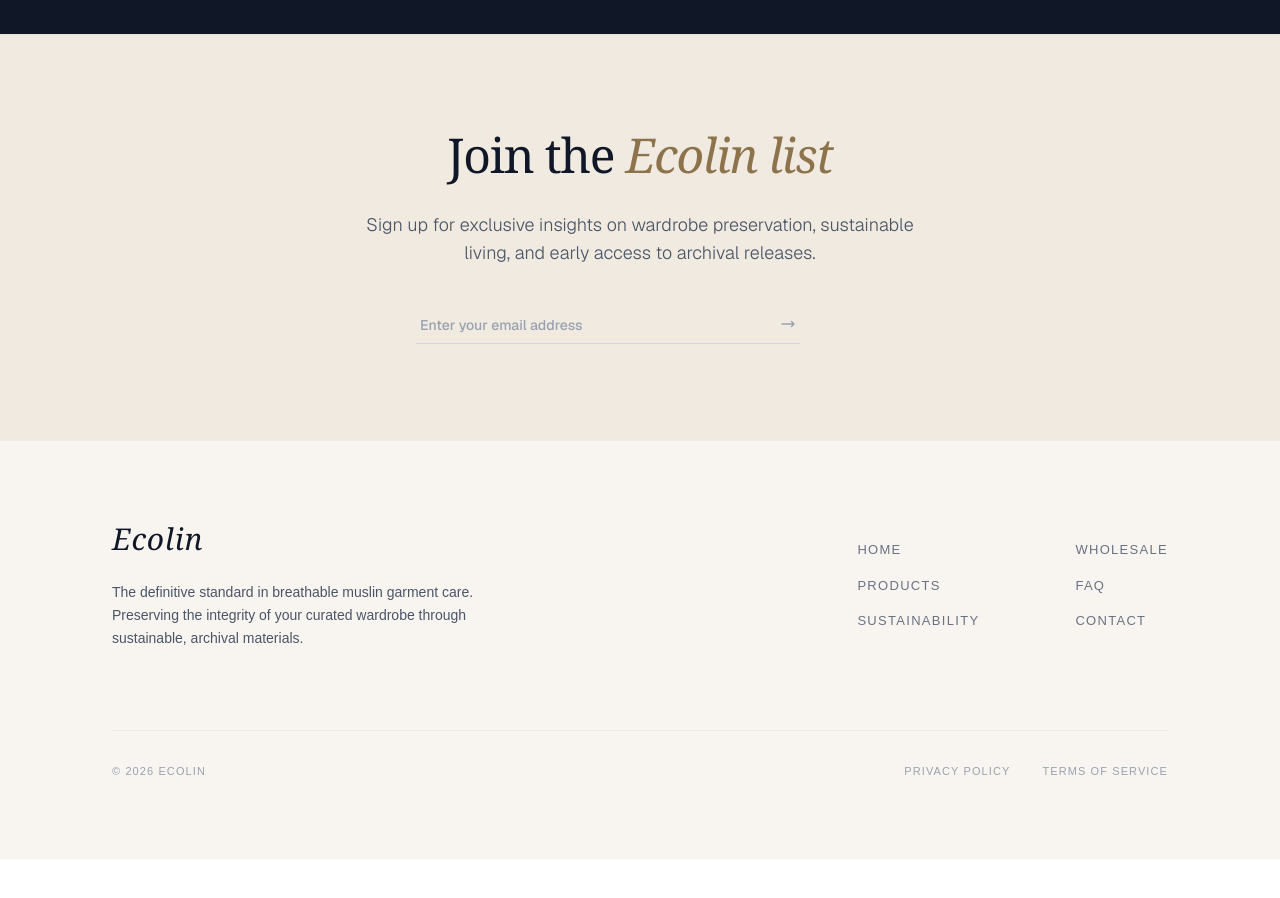
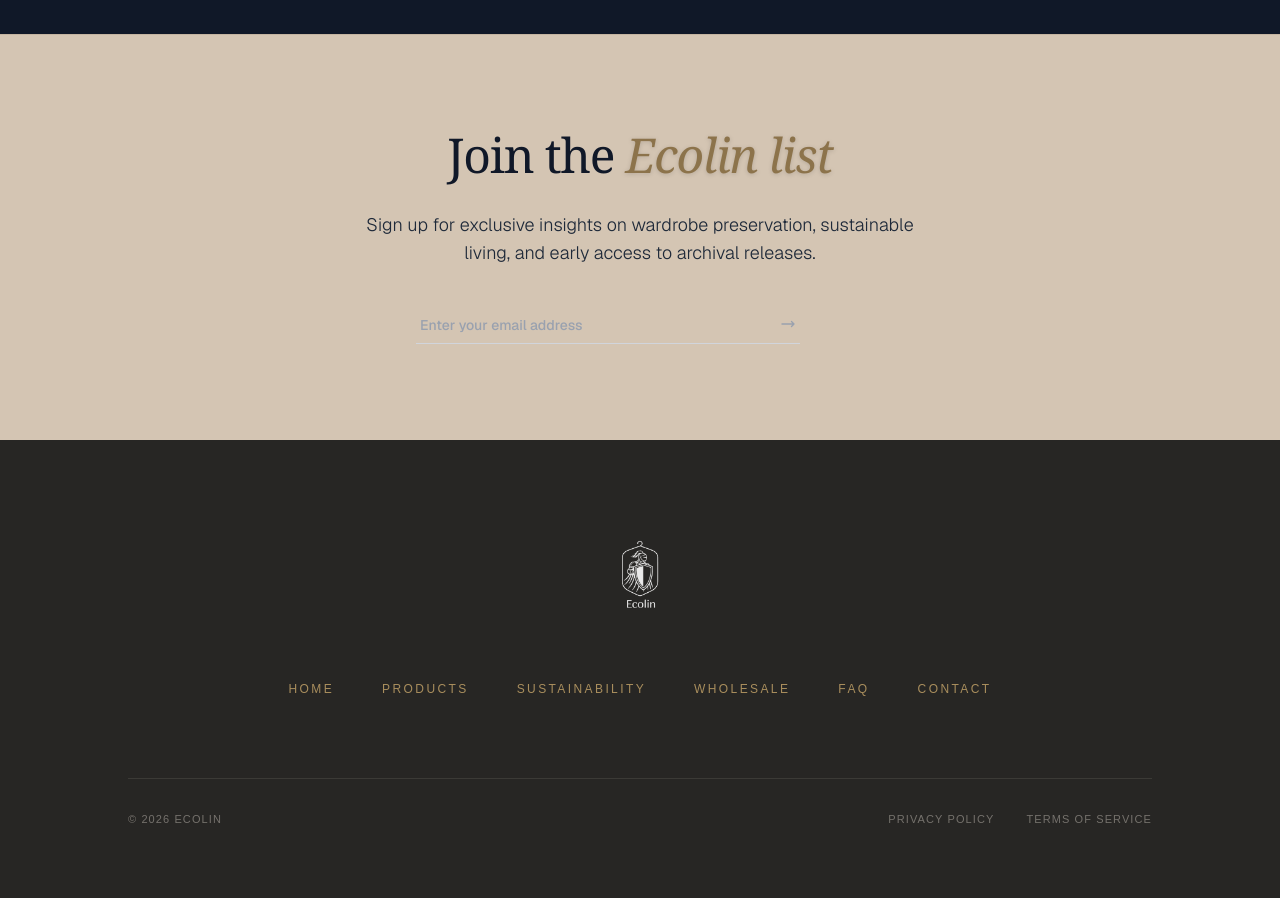
Before and after one commit to BraveBenny/Ecolin, a Next.js app: page / in a window 1280 px wide. Shown: the part 3340-4238 px from the top of the page. Before the commit the page ends 4199 px from the top, so only its background shows below. Built offline with nearby package versions, Linux system fonts and the light colour scheme.

Commit message:
feat: Redesign footer with a dark theme and apply visual enhancements, including an animation, to various homepage sections.

```diff
--- a/src/app/page.tsx
+++ b/src/app/page.tsx
@@ -102,7 +102,7 @@
                             THE SIGNATURE SUIT COVER
                         </h3>
                         <h2 className="text-4xl md:text-5xl lg:text-6xl font-light text-gray-900 leading-[1.2] font-serif">
-                            Uncompromising Protection for <span className="italic text-[#8C734B]">Timeless</span> Elegance
+                            Uncompromising Protection for <span className="relative inline-block italic text-[#8C734B] animate-[pulse_4s_ease-in-out_infinite] drop-shadow-[0_0_8px_rgba(140,115,75,0.3)]">Timeless</span> Elegance
                         </h2>
                         <p className="text-gray-600 leading-relaxed font-light text-lg lg:text-xl pb-6">
                             Engineered for longevity. Our signature suit cover features a sheer organza window for effortless wardrobe navigation, and an exclusive padded channel designed specifically for cedar or lavender essential oils.
@@ -177,12 +177,12 @@
                 </div>
             </section>
             {/* Section 5: Newsletter (Added Back) */}
-            <section className="py-24 px-6 md:px-12 w-full bg-[#DBCBB5]/40 border-t border-[#DBCBB5]/30">
+            <section className="py-24 px-6 md:px-12 w-full bg-[#D4C5B3] border-t border-[#C4B4A1]">
                 <div className="max-w-4xl mx-auto text-center space-y-8">
                     <h2 className="text-3xl md:text-5xl font-serif text-gray-900 tracking-tight">
-                        Join the <span className="italic text-[#8C734B]">Ecolin list</span>
+                        Join the <span className="italic text-[#8C734B] drop-shadow-sm">Ecolin list</span>
                     </h2>
-                    <p className="text-lg font-light text-gray-600 max-w-xl mx-auto">
+                    <p className="text-lg font-light text-gray-800 max-w-xl mx-auto">
                         Sign up for exclusive insights on wardrobe preservation, sustainable living, and early access to archival releases.
                     </p>
                     <div className="max-w-md mx-auto pt-4">
--- a/src/components/Footer.tsx
+++ b/src/components/Footer.tsx
@@ -1,39 +1,38 @@
 import Link from 'next/link';
+import Image from 'next/image';
 
 export default function Footer() {
     return (
-        <footer className="w-full bg-[#DBCBB5]/20 text-gray-900 py-20 px-8 sm:px-16 lg:px-28 border-t border-[#A98E5D]/10">
-            <div className="max-w-7xl mx-auto flex flex-col md:flex-row justify-between items-start md:items-center gap-16">
+        <footer className="w-full bg-[#272624] text-[#EAE4D9] py-24 px-8 sm:px-16 lg:px-28 border-t-0">
+            <div className="max-w-5xl mx-auto flex flex-col items-center justify-center gap-16">
 
-                {/* Brand Identity */}
-                <div className="flex flex-col space-y-6 max-w-sm">
-                    <h3 className="font-serif text-3xl italic tracking-wide text-gray-900">Ecolin</h3>
-                    <p className="text-gray-600 font-light text-sm leading-relaxed">
-                        The definitive standard in breathable muslin garment care. Preserving the integrity of your curated wardrobe through sustainable, archival materials.
-                    </p>
+                {/* Centered Logo */}
+                <div className="relative w-40 h-14 md:w-56 md:h-20 opacity-90 transition-opacity hover:opacity-100 duration-700">
+                    <Image
+                        src="/images/logo-minimal.png"
+                        alt="Ecolin Logo"
+                        fill
+                        className="object-contain filter brightness-0 invert"
+                    />
                 </div>
 
                 {/* Navigation Links */}
-                <div className="flex flex-col md:flex-row gap-12 md:gap-24 text-[13px] font-medium tracking-widest uppercase text-gray-500">
-                    <div className="flex flex-col space-y-4">
-                        <Link href="/" className="hover:text-[#A98E5D] transition-colors duration-500">Home</Link>
-                        <Link href="/products" className="hover:text-[#A98E5D] transition-colors duration-500">Products</Link>
-                        <Link href="/sustainability" className="hover:text-[#A98E5D] transition-colors duration-500">Sustainability</Link>
-                    </div>
-                    <div className="flex flex-col space-y-4">
-                        <Link href="/wholesale" className="hover:text-[#A98E5D] transition-colors duration-500">Wholesale</Link>
-                        <Link href="/faq" className="hover:text-[#A98E5D] transition-colors duration-500">FAQ</Link>
-                        <Link href="/contact" className="hover:text-[#A98E5D] transition-colors duration-500">Contact</Link>
-                    </div>
+                <div className="flex flex-wrap justify-center gap-x-12 gap-y-6 text-[11px] md:text-[12px] font-medium tracking-[0.2em] uppercase text-[#A98E5D]">
+                    <Link href="/" className="hover:text-white transition-colors duration-500">Home</Link>
+                    <Link href="/products" className="hover:text-white transition-colors duration-500">Products</Link>
+                    <Link href="/sustainability" className="hover:text-white transition-colors duration-500">Sustainability</Link>
+                    <Link href="/wholesale" className="hover:text-white transition-colors duration-500">Wholesale</Link>
+                    <Link href="/faq" className="hover:text-white transition-colors duration-500">FAQ</Link>
+                    <Link href="/contact" className="hover:text-white transition-colors duration-500">Contact</Link>
                 </div>
             </div>
 
             {/* Copyright & Legal */}
-            <div className="max-w-7xl mx-auto mt-20 pt-8 border-t border-[#A98E5D]/10 flex flex-col md:flex-row justify-between items-center text-[11px] uppercase tracking-widest text-gray-400 font-medium">
-                <p>&copy; {new Date().getFullYear()} Ecolin</p>
-                <div className="flex space-x-8 mt-6 md:mt-0">
-                    <a href="#" className="hover:text-gray-900 transition-colors duration-500">Privacy Policy</a>
-                    <a href="#" className="hover:text-gray-900 transition-colors duration-500">Terms of Service</a>
+            <div className="max-w-5xl mx-auto mt-20 pt-8 border-t border-[#EAE4D9]/10 flex flex-col md:flex-row justify-between items-center text-[10px] md:text-[11px] uppercase tracking-widest text-[#EAE4D9]/40 font-medium">
+                <p className="mb-6 md:mb-0">&copy; {new Date().getFullYear()} Ecolin</p>
+                <div className="flex space-x-8">
+                    <a href="#" className="hover:text-[#EAE4D9] transition-colors duration-500">Privacy Policy</a>
+                    <a href="#" className="hover:text-[#EAE4D9] transition-colors duration-500">Terms of Service</a>
                 </div>
             </div>
         </footer>
```
